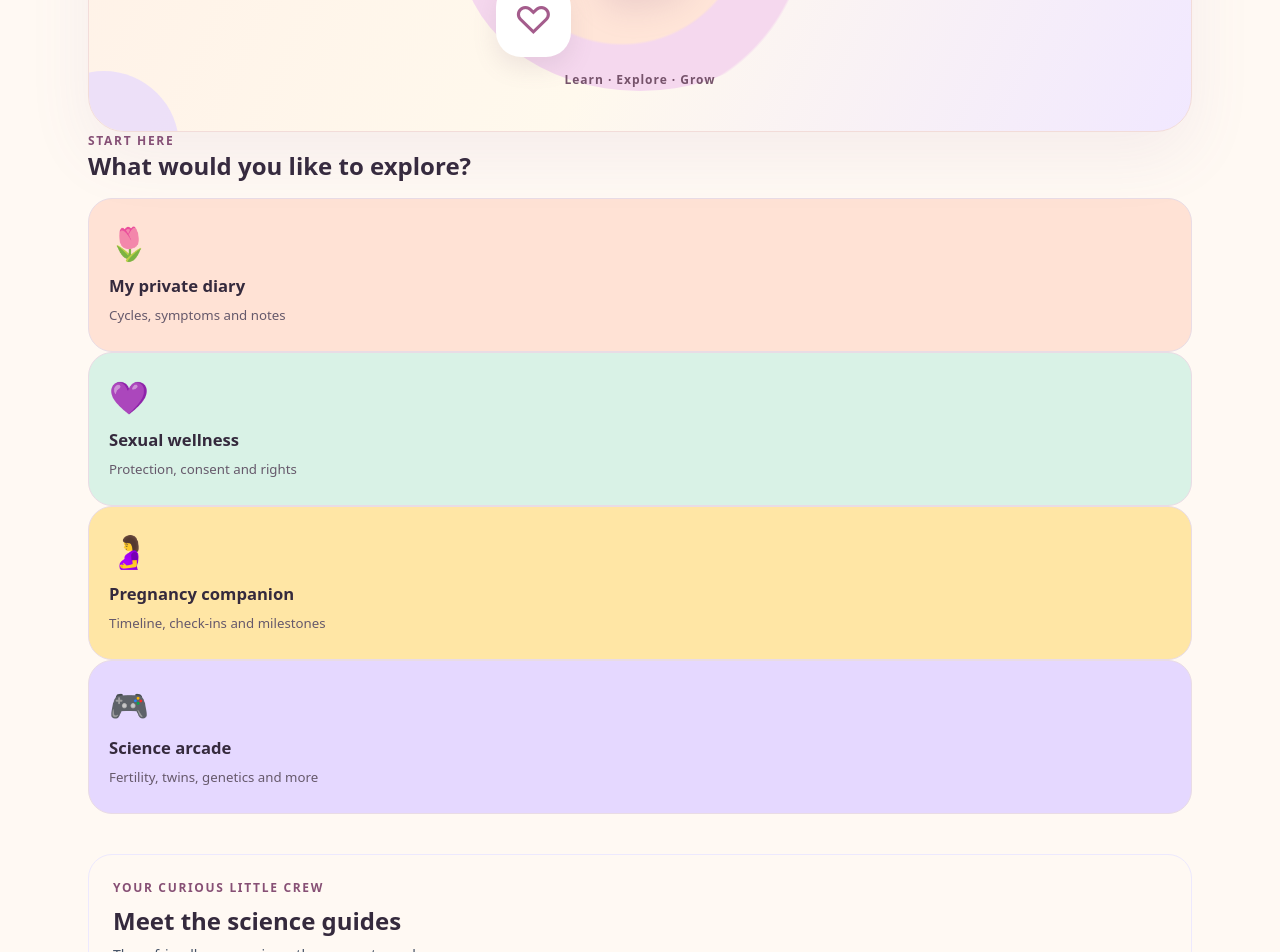
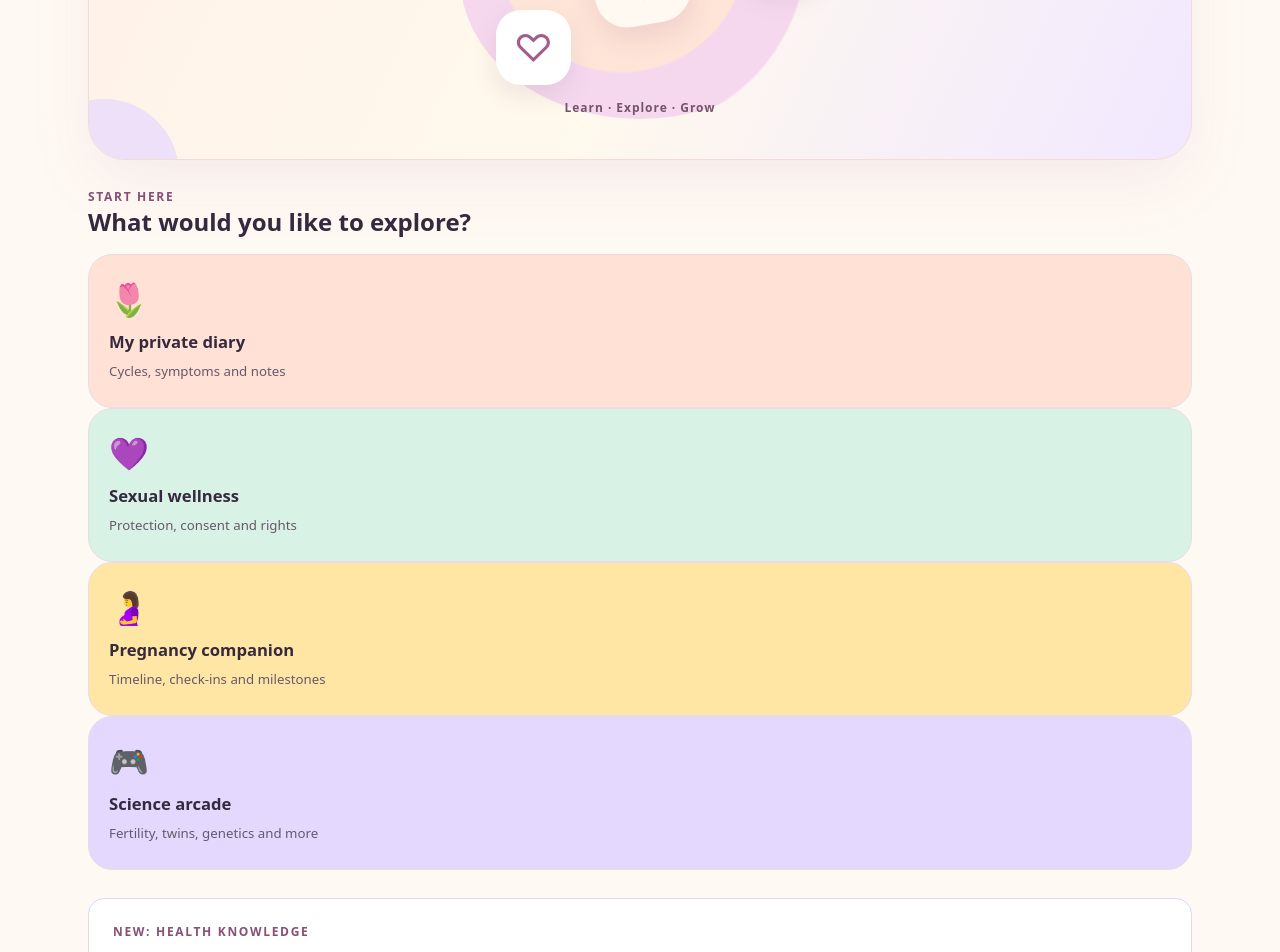
Before and after one commit to logan9e7/MiniMe-Lab, a Next.js app in the folder frontend/: page / in a window 1280 px wide. Shown: the part 620-1572 px from the top of the page. Built offline with nearby package versions, Linux system fonts and the light colour scheme; no server answers.

Commit message:
Feature Health Library on MiniMe Lab homepage

```diff
--- a/frontend/app/page.tsx
+++ b/frontend/app/page.tsx
@@ -21,5 +21,5 @@ import GeneticsPlayground from "../features/genetics/GeneticsPlayground";
 import FamilyDiscoveryLab from "../features/education/FamilyDiscoveryLab";
 export default function Home(){
 return <main className="mx-auto max-w-6xl px-4 py-5 sm:px-6 md:py-8"><a className="sr-only focus:not-sr-only focus:fixed focus:left-4 focus:top-4 focus:z-50 focus:rounded-xl focus:bg-white focus:p-3" href="#family-discovery">Skip to interactive labs</a><AppNavigation/>
-<HomeHero/><QuickActions/>
+<HomeHero/><QuickActions/><section className="mt-7 rounded-2xl border border-violet-200 bg-white p-6"><p className="section-kicker">New: health knowledge</p><h2 className="mt-2 text-2xl font-black">Breast, pelvic and reproductive health</h2><p className="mt-2 text-sm text-slate-700">Explore evidence-linked educational topics on gynecologic cancers, breast changes, PCOS, endometriosis and metabolic wellbeing.</p><a href="/health-library/" className="mt-4 inline-block font-bold text-violet-700 underline">Explore the Health Library</a></section>
 <ScienceGuides/><FamilyDiscoveryLab/><div className="mt-8" id="hormone-explorer"><HormoneExplorer/></div><BiologyExplorer/><GeneticsPlayground/><ScienceCompanion/><ScienceQuiz/><ScienceArcade/><ScienceLibrary/><HomeFooter/></main>}
```
